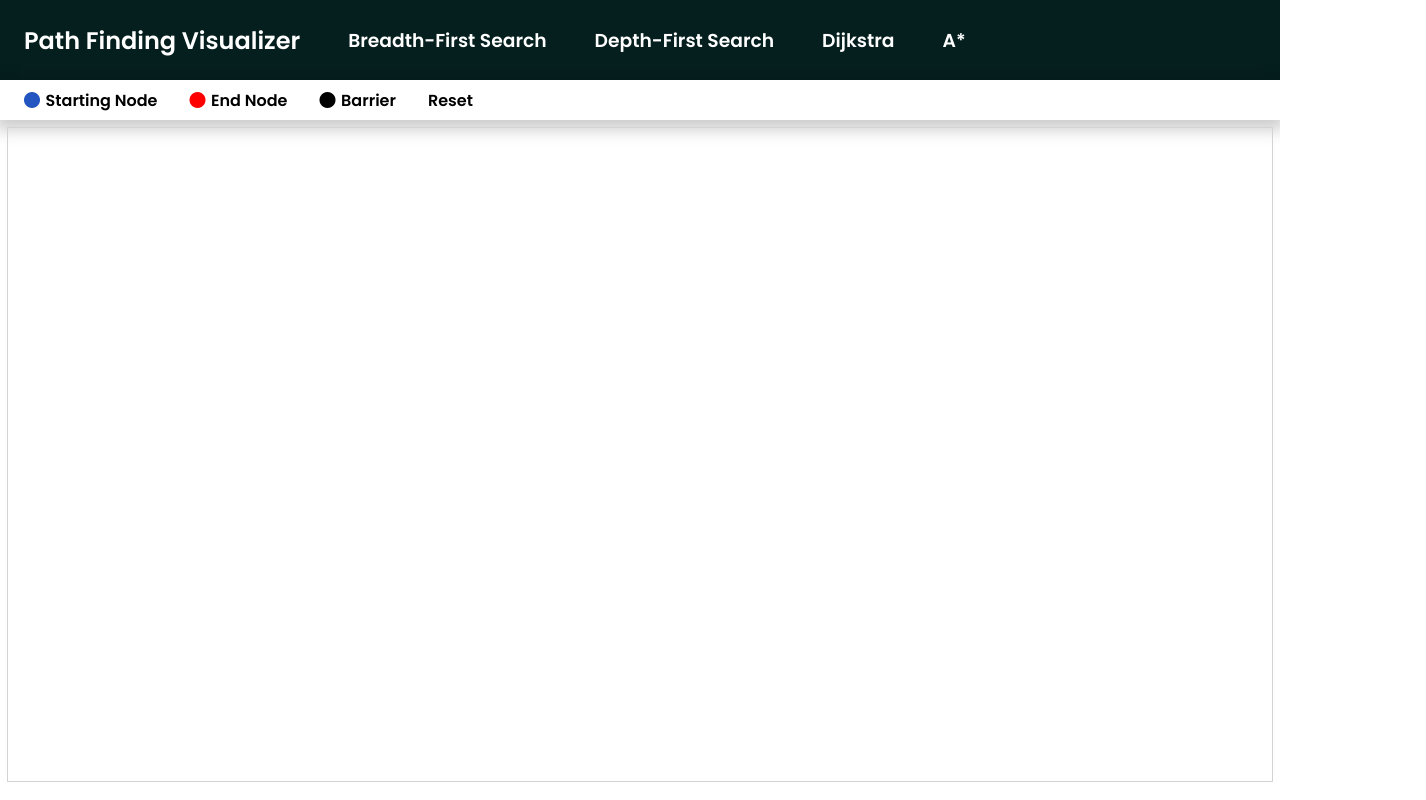
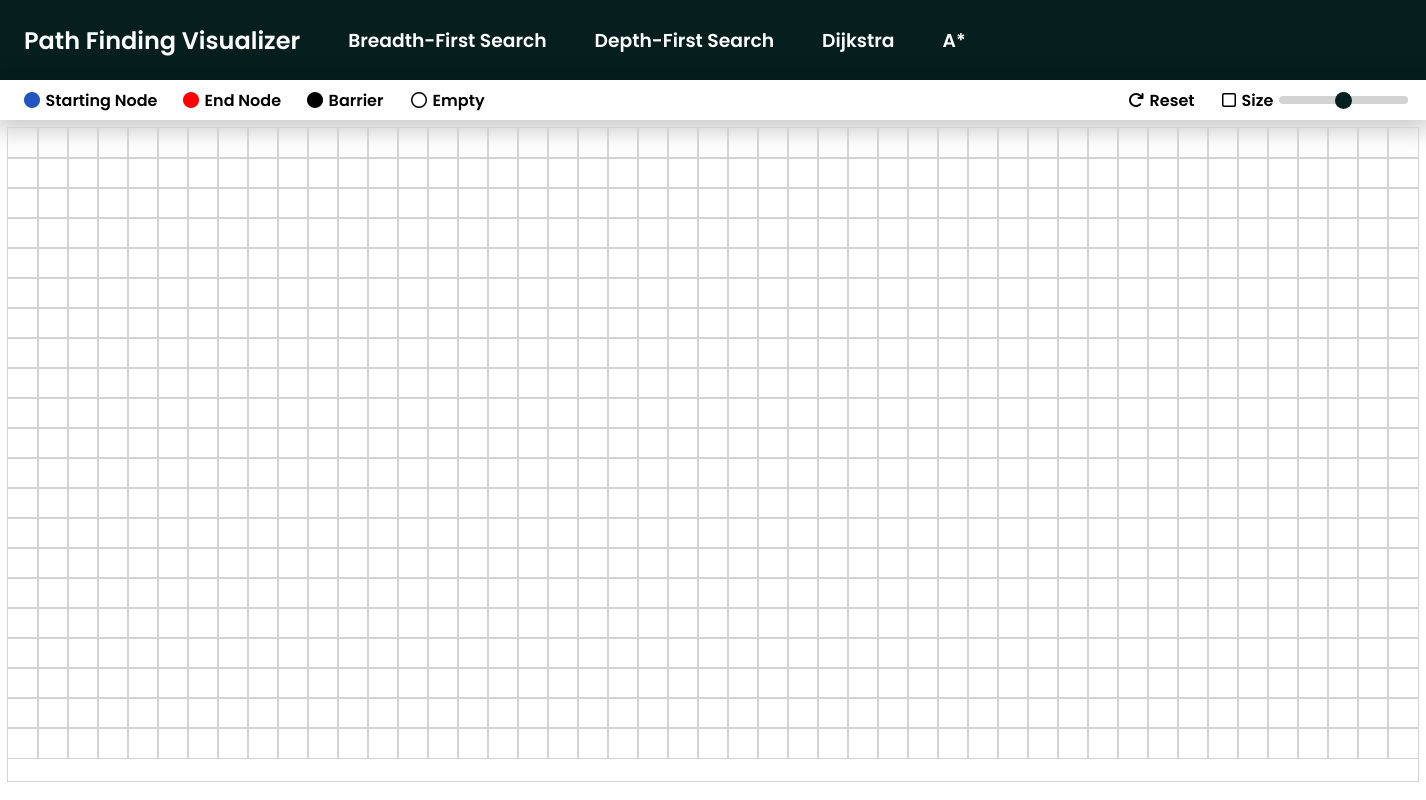
Before and after one commit to nashie1004/Path-Finding-Visualizer, a plain HTML site: page index.html in a window 1280 px wide. Shown: the whole page, 1426 px wide, since content can reach past the window. Drawn offline with Linux system fonts and the light colour scheme.

Commit message:
more styling

```diff
--- a/index.html
+++ b/index.html
@@ -4,9 +4,10 @@
     <meta charset="UTF-8">
     <meta http-equiv="X-UA-Compatible" content="IE=edge">
     <meta name="viewport" content="width=device-width, initial-scale=1.0">
-    <title>Path Finding</title>
+    <title>Path Finding Visualizer</title>
     <link rel="stylesheet" href="styles.css">
     <script defer src="script.js"></script>
+    <link rel="icon" href="./maze1.png">
     <link href="https://fonts.googleapis.com/css2?family=Lato:ital,wght@0,300;0,400;0,700;1,900&family=Poppins:wght@600&family=Roboto&family=Source+Sans+Pro&display=swap" rel="stylesheet">
     <script src="https://kit.fontawesome.com/3ab5075d1f.js" crossorigin="anonymous"></script>
 </head>
@@ -20,19 +21,31 @@
             <h3>A*</h3>
         </section>
         <section id="bot">
-            <span>
+            <span class="hover-span">
                 <i class="fa-solid fa-circle" id="starting-node"></i>
                 <h4>Starting Node</h4>
             </span>
-            <span>
+            <span class="hover-span">
                 <i class="fa-solid fa-circle" id="end-node"></i>
                 <h4>End Node</h4>
             </span>
-            <span>
-                <i class="fa-solid fa-circle"></i>
+            <span class="hover-span">
+                <i class="fa-solid fa-circle hover-black"></i>
                 <h4>Barrier</h4>
             </span>
-            <h4>Reset</h4>
+            <span class="hover-span">
+                <i class="fa-regular fa-circle hover-black"></i>
+                <h4>Empty</h4>
+            </span>
+            <span>
+                <i class="fa-solid fa-arrow-rotate-right hover-black"></i>
+                <h4>Reset</h4>
+            </span>
+            <span id="range">
+                <i class="fa-regular fa-square hover-black"></i>
+                <label for="size">Size</label>
+                <input type="range" name="" id="size">
+            </span>
         </section>
     </nav>
     <main>
--- a/script.js
+++ b/script.js
@@ -1,13 +1,15 @@
 const gridContainer = document.querySelector('#container')
-const colCount = 45
-const rowCount = 18
+const colCount = 47
+const rowCount = 21
 
 const containerHeight = gridContainer.offsetHeight
 const containerWidth = gridContainer.offsetWidth
 console.log(containerHeight, containerWidth)
 
-gridContainer.style.gridTemplateColumns = `repeat(auto, ${size}px)`
-gridContainer.style.gridTemplateRows = `repeat(auto, ${size}px)`
+let size = 30
+
+gridContainer.style.gridTemplateColumns = `repeat(${colCount}, ${size}px)`
+gridContainer.style.gridTemplateRows = `repeat(${rowCount}, ${size}px)`
 
 let count = 0
 for (let i = 0; i < rowCount; i++){
@@ -18,4 +20,4 @@ for (let i = 0; i < rowCount; i++){
       gridContainer.append(div)
       count++
     }
-  }
+}
--- a/styles.css
+++ b/styles.css
@@ -13,30 +13,61 @@ nav{
     display: grid;
     grid-template-rows: 1fr 40px;
 }
-#top, #bot{
+section{
+    width: 100%
+}
+#top{
     display: flex;
     align-items: center;
     padding-inline: 1.5rem;
     gap: 3rem;
-}
-#top{
     background-color: #051f1e;
     color: white
 }
 #bot{
-    box-shadow: 0 5px 15px 5px rgba(0,0,0,0.2);
-    gap: 2rem;
+    box-shadow: 0 5px 25px 6px rgba(0,0,0,0.2);
+    gap: 1.5rem;
+    display: grid;
+    grid-template-columns: 135px 100px 80px 1fr 70px 180px; /*180*/
+    width: 100%;
+    padding-inline: 1.5rem;
 }
 #bot span{
     display: flex;
     align-items: center;
     gap: .35rem;
+    cursor: pointer;
+    /* outline: 1px dashed darkslategray; */
 }
 #starting-node{
     color: rgb(35, 85, 192);
 }
 #end-node{
     color: red;
+}
+.hover-black{
+    color: black;
+}
+#bot span:hover{
+    color: grey;
+}
+#range input{
+    -webkit-appearance: none;
+    background-color: lightgray;
+    border-radius: .5rem;
+    height: 8px;
+    cursor: pointer;
+}
+#range input::-webkit-slider-thumb{
+    -webkit-appearance: none;
+    background-color: #051f1e;
+    width: 17px;
+    height: 17px;
+    border-radius: 50%;
+}
+#range input:hover{
+    /* -webkit-appearance: none; */
+    background-color: rgb(194, 157, 157);
 }
 main{
     display: grid;
```
